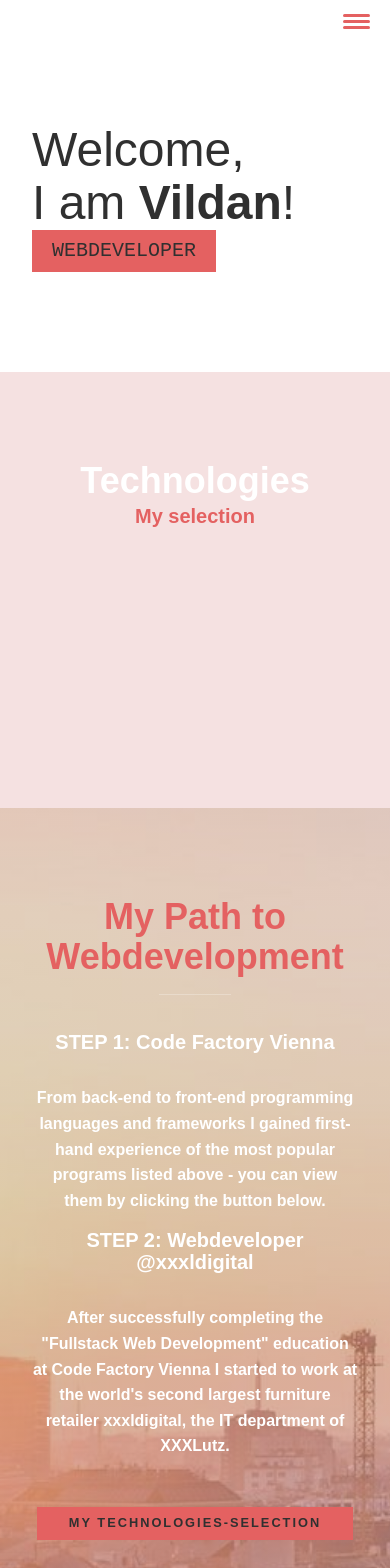
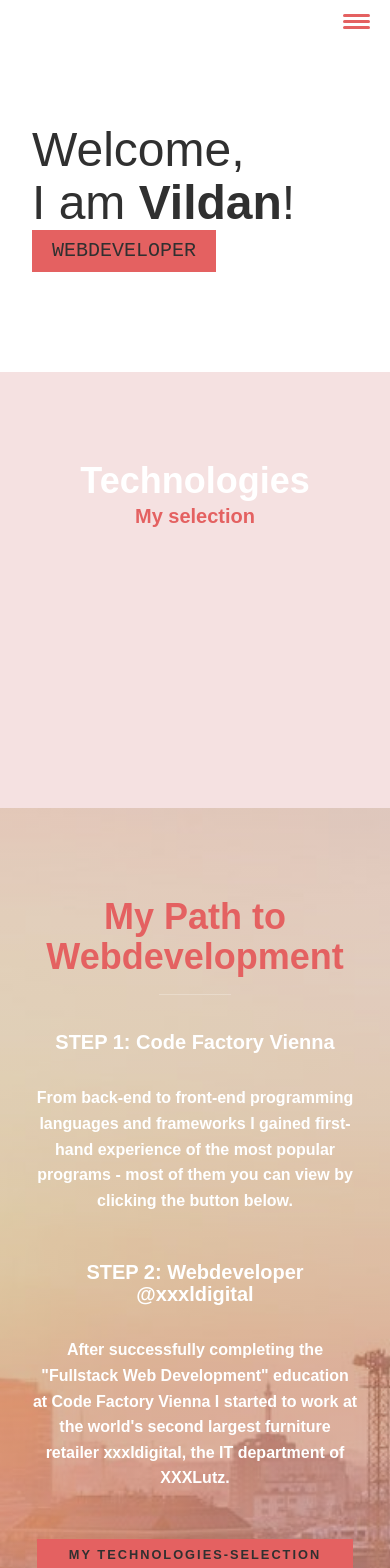
Before and after one commit to vildanguenay/vildanguenay.github.io, a React (Create React App) app: page / in a window 390 px wide. Shown: the top 1568 px of the page. Built offline with nearby package versions, Linux system fonts and the light colour scheme.

Commit message:
media queries adjustments

```diff
--- a/src/App.css
+++ b/src/App.css
@@ -287,6 +287,12 @@ header {
   }
 
   .navOpen .nav {
+    transform: translateX(50%);
+  }
+}
+
+@media (min-width: 1000px) {
+  .navOpen .nav {
     transform: translateX(75%);
   }
 }
@@ -325,6 +331,10 @@ header {
 .service {
   max-width: 500px;
   margin: 0 auto;
+}
+
+.servicesP {
+  margin-bottom: 3rem;
 }
 
 @media (min-width: 800px) {
--- a/src/components/About/About.js
+++ b/src/components/About/About.js
@@ -15,7 +15,7 @@ function About() {
           amazing technologies enable developers to retrieve data efficiently
           and controlled.
         </p>
-        <p>Feel free to contact me via the contact information below!</p>
+        <p>Feel free to reach out to me via the contact information below!</p>
       </div>
 
       <img src={Vildan} class="aboutMeImg" alt="Vildan"></img>
--- a/src/components/Footer/Footer.js
+++ b/src/components/Footer/Footer.js
@@ -9,13 +9,14 @@ import { faEnvelope } from "@fortawesome/free-regular-svg-icons";
 
 function Footer() {
   return (
-    <footer class="footer">
+    <footer class="footer" id="footer">
       <a href="mailto:vildan-guenay@hotmail.com" className="footerLink">
         vildan-guenay@hotmail.com
       </a>
       <ul class="socialList">
         <li className="socialListItem">
           <a
+            target="_blank"
             href="https://www.linkedin.com/in/vildan-guenay"
             className="socialListLink"
           >
@@ -25,7 +26,11 @@ function Footer() {
           </a>
         </li>
         <li className="socialListItem">
-          <a href="https://github.com/vildanguenay" className="socialListLink">
+          <a
+            href="https://github.com/vildanguenay"
+            className="socialListLink"
+            target="_blank"
+          >
             <i>
               <FontAwesomeIcon icon={faGithub} />
             </i>
@@ -35,6 +40,7 @@ function Footer() {
           <a
             href="https://www.instagram.com/vildanguenay/"
             className="socialListLink"
+            target="_blank"
           >
             <i>
               <FontAwesomeIcon icon={faInstagram} />
--- a/src/components/Header/Header.js
+++ b/src/components/Header/Header.js
@@ -43,6 +43,11 @@ function Header() {
                 About me
               </a>
             </li>
+            <li class="navItem">
+              <a href="#footer" class="navLink" onClick={handleHamburger}>
+                Contact
+              </a>
+            </li>
           </ul>
         </nav>
       </header>
--- a/src/components/MyServices/MyServices.js
+++ b/src/components/MyServices/MyServices.js
@@ -9,11 +9,11 @@ function MyServices() {
       <div className="services">
         <div className="service">
           <h3 className="servicesHeading">STEP 1: Code Factory Vienna</h3>
-          <p>
+          <p className="servicesP">
             <strong>
               From back-end to front-end programming languages and frameworks I
-              gained first-hand experience of the most popular programs listed
-              above - you can view them by clicking the button below.
+              gained first-hand experience of the most popular programs - most
+              of them you can view by clicking the button below.
             </strong>
           </p>
         </div>
```
